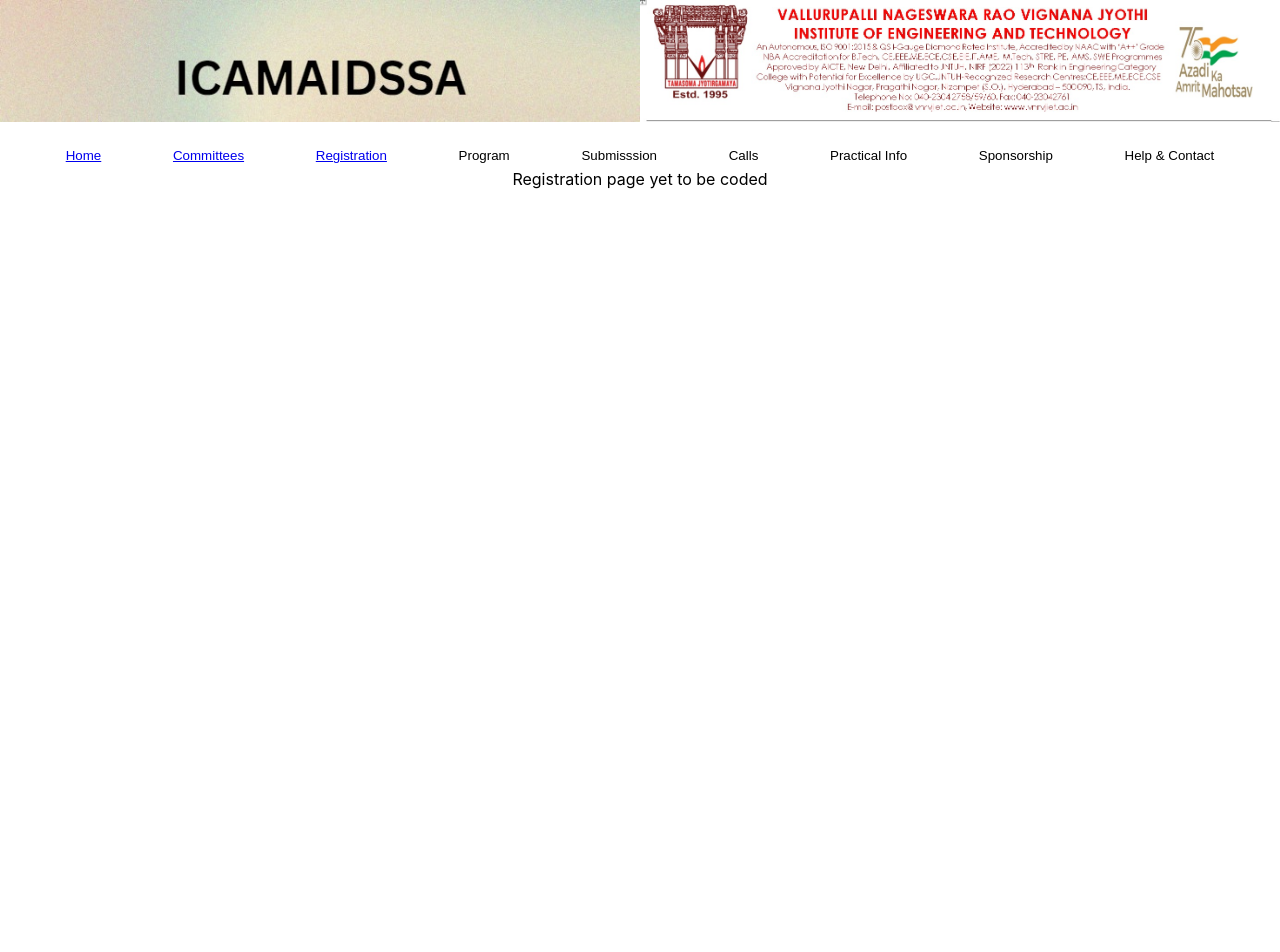
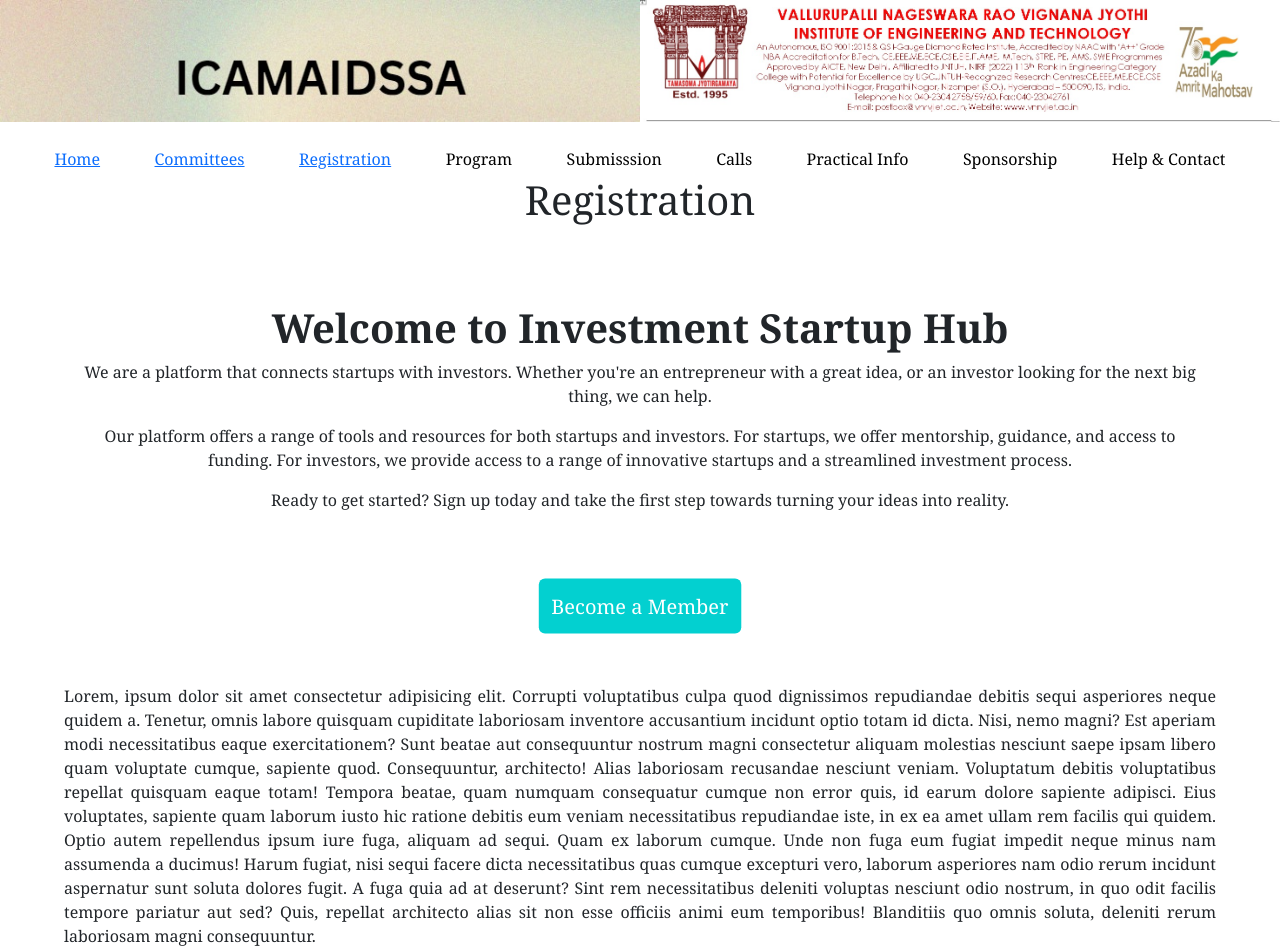
Before and after one commit to sain06533/version, a React (Create React App) app: page /version/register in a window 1280 px wide. Shown: the top 952 px of the page. Before the commit the page ends 800 px from the top, so only its background shows below. Built offline with nearby package versions, Linux system fonts and the light colour scheme.

Commit message:
added bootsrap and registration page

```diff
--- a/package.json
+++ b/package.json
@@ -7,8 +7,10 @@
     "@testing-library/jest-dom": "^5.17.0",
     "@testing-library/react": "^13.4.0",
     "@testing-library/user-event": "^13.5.0",
+    "bootstrap": "^5.3.2",
     "gh-pages": "^6.0.0",
     "react": "^18.2.0",
+    "react-bootstrap": "^2.8.0",
     "react-dom": "^18.2.0",
     "react-router-dom": "^6.15.0",
     "react-scripts": "5.0.1",
--- a/src/Components/Registration.css
+++ b/src/Components/Registration.css
@@ -0,0 +1,28 @@
+* {
+    margin: 0;
+    padding: 0;
+    font-family: Georgia, 'Times New Roman', Times, serif;
+  }
+
+.cta {
+    display: inline-block;
+    background-color: rgb(3, 208, 208);
+    color: #fff;
+    padding: 10px 10px 10px 10px;
+    margin: 5%;
+    text-decoration: none;
+    border-radius: 5px;
+    scale: 1.25;
+  }
+  .webpage{
+    display: flex;
+    position: relative;
+    justify-content: space-evenly;
+    text-align: justify;
+
+}
+
+.main{
+    margin-left: 5%;
+    margin-right: 5%;
+}
--- a/src/Components/Registration.js
+++ b/src/Components/Registration.js
@@ -3,8 +3,42 @@ import './Registration.css'
 function Registration() {
   return (
 
-    <div>Registration
-      page yet to be coded
+    <div className='main'>
+       <div className="gdlr-page-title-wrapper gdlr-parallax-wrapper gdlr-title-normal"  data-bgspeed="0.5"  >
+			<div className="gdlr-page-title-overlay"></div>
+			<div className="gdlr-page-title-container container" >
+				<h1 className="gdlr-page-title">Registration</h1>
+							</div>
+		  </div>
+      <div className="container">
+            <br/><br/><br/>
+            <h1 className="display-6 fw-bold">Welcome to Investment Startup Hub</h1>
+        <p>We are a platform that connects startups with investors.
+        Whether you're an entrepreneur with a great idea, or an investor looking for the next big thing, we can help.</p>
+        <p>Our platform offers a range of tools and resources for both startups and investors.
+            For startups, we offer mentorship, guidance, and access to funding.
+            For investors, we provide access to a range of innovative startups and a streamlined investment process.</p>
+        <p>Ready to get started? Sign up today and take the first step towards turning your ideas into reality.</p>
+        <a className="cta" href="/">Become a Member</a>
+      </div>
+      <div className="webpage">
+        <p>Lorem, ipsum dolor sit amet consectetur adipisicing elit.
+            Corrupti voluptatibus culpa quod dignissimos repudiandae debitis sequi asperiores neque quidem a.
+            Tenetur, omnis labore quisquam cupiditate laboriosam inventore accusantium incidunt optio totam id dicta.
+            Nisi, nemo magni? Est aperiam modi necessitatibus eaque exercitationem?
+            Sunt beatae aut consequuntur nostrum magni consectetur aliquam molestias nesciunt saepe ipsam libero quam voluptate cumque, sapiente quod.
+            Consequuntur, architecto! Alias laboriosam recusandae nesciunt veniam.
+            Voluptatum debitis voluptatibus repellat quisquam eaque totam!
+            Tempora beatae, quam numquam consequatur cumque non error quis, id earum dolore sapiente adipisci.
+            Eius voluptates, sapiente quam laborum iusto hic ratione debitis eum veniam necessitatibus repudiandae iste,
+            in ex ea amet ullam rem facilis qui quidem. Optio autem repellendus ipsum iure fuga, aliquam ad sequi.
+            Quam ex laborum cumque. Unde non fuga eum fugiat impedit neque minus nam assumenda a ducimus! Harum fugiat,
+            nisi sequi facere dicta necessitatibus quas cumque excepturi vero,
+            laborum asperiores nam odio rerum incidunt aspernatur sunt soluta dolores fugit.
+            A fuga quia ad at deserunt? Sint rem necessitatibus deleniti voluptas nesciunt odio nostrum,
+            in quo odit facilis tempore pariatur aut sed? Quis, repellat architecto alias sit non esse officiis animi eum temporibus!
+            Blanditiis quo omnis soluta, deleniti rerum laboriosam magni consequuntur.</p>
+      </div>
     </div>
   )
 }
--- a/src/index.js
+++ b/src/index.js
@@ -3,6 +3,7 @@ import ReactDOM from 'react-dom/client';
 import './index.css';
 import App from './App';
 import reportWebVitals from './reportWebVitals';
+import 'bootstrap/dist/css/bootstrap.min.css';
 
 const root = ReactDOM.createRoot(document.getElementById('root'));
 root.render(
```
Also changed, not shown: 1 other file (tests, documents, lock files or other folders).
